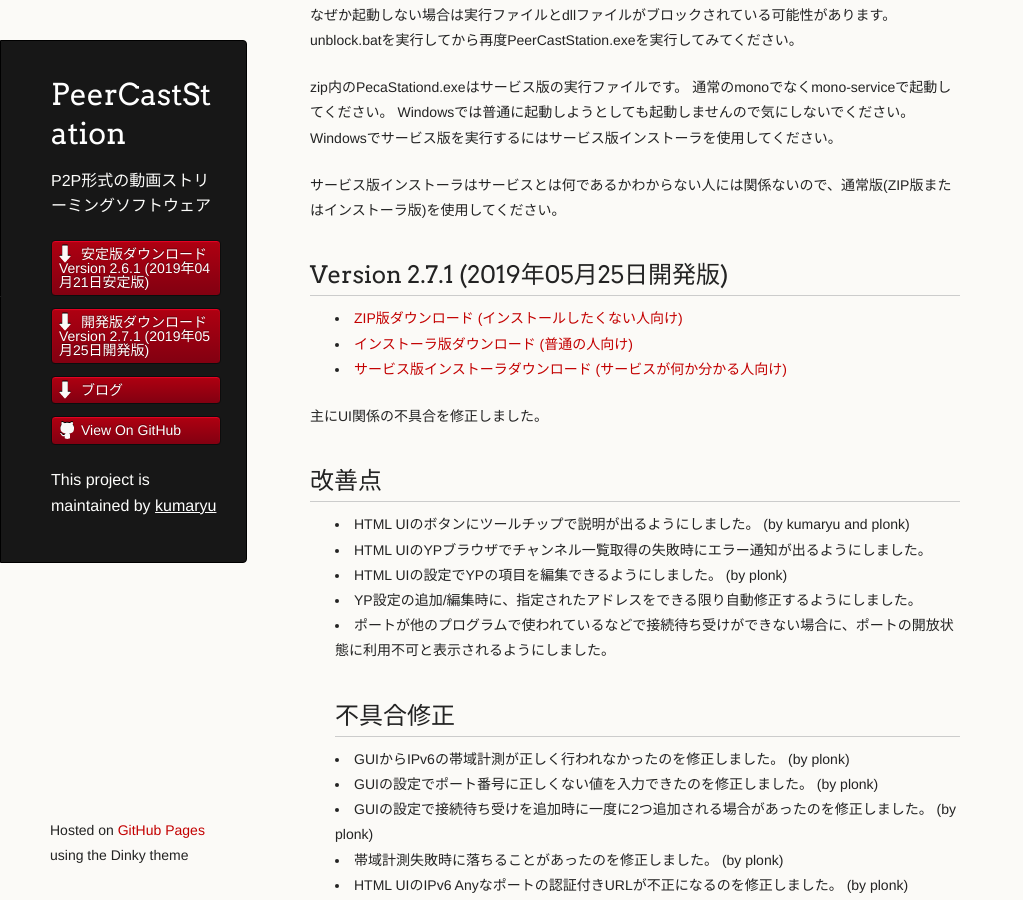
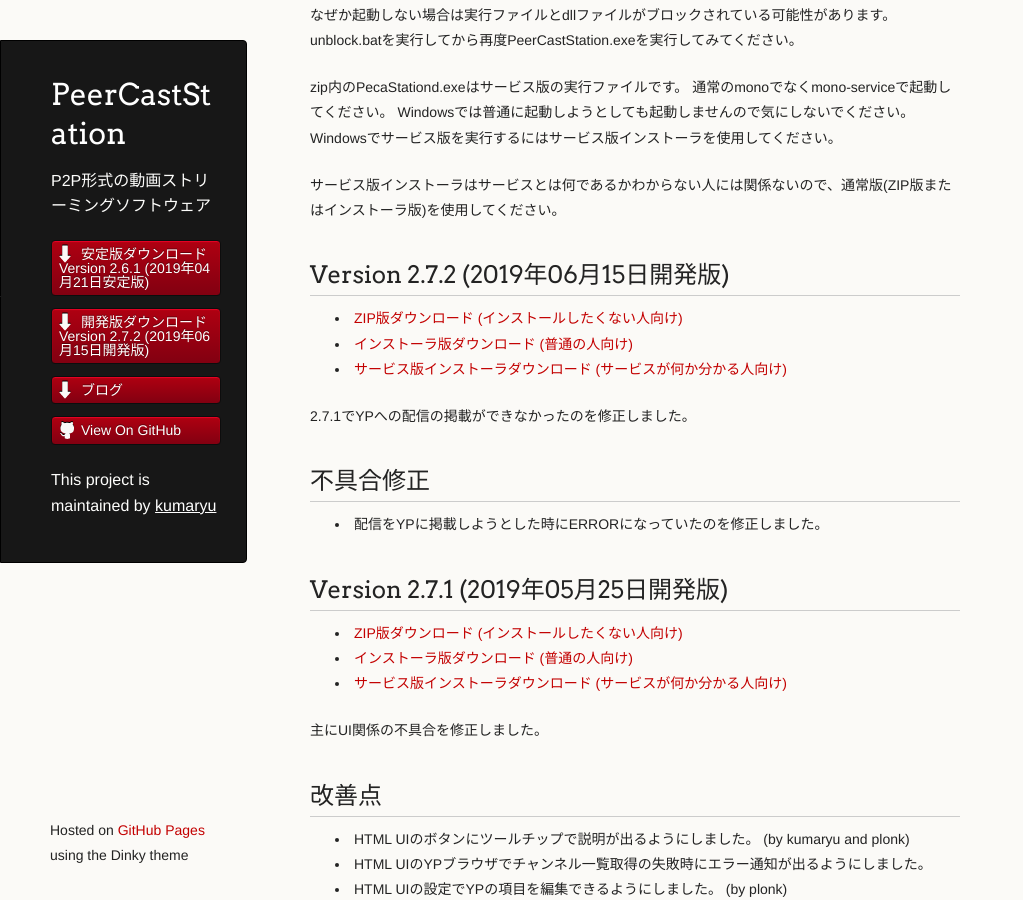
Before and after one commit to kumaryu/peercaststation, a Jekyll site: the page built from download-dev.mkd, in a window 1280 px wide and 900 px high, scrolled down 482 px. Shown: the whole window, without its empty margins (0-1023 px from the left). Built offline with Jekyll 4.4.1, drawn with Linux system fonts in a browser that asks for light colours.

Commit message:
Bumped version up to 2.7.2

```diff
--- a/_data/releasenotes.yml
+++ b/_data/releasenotes.yml
@@ -1,4 +1,25 @@
 ---
+- name: Version 2.7.2 (2019年06月15日開発版)
+  version: 2.7.2
+  channel: dev
+  notes: |
+    2.7.1でYPへの配信の掲載ができなかったのを修正しました。
+
+    ## 不具合修正
+    * 配信をYPに掲載しようとした時にERRORになっていたのを修正しました。
+  date: 2019-06-15T12:00:00+09:00
+  url: http://www.pecastation.org/files/PeerCastStation-2.7.2.zip
+  enclosures:
+  - type: archive
+    url: http://www.pecastation.org/files/PeerCastStation-2.7.2.zip
+    length: 2205860
+  - type: installer
+    url: http://www.pecastation.org/files/PeerCastStation-2.7.2.exe
+    length: 2376712
+  - type: serviceinstaller
+    url: http://www.pecastation.org/files/PecaStationd-2.7.2.msi
+    length: 2053046
+
 - name: Version 2.7.1 (2019年05月25日開発版)
   version: 2.7.1
   channel: dev
```
